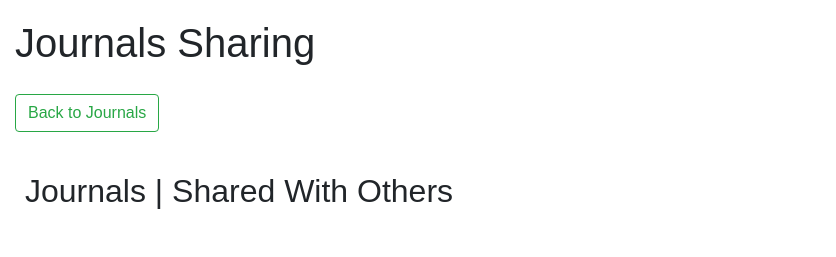
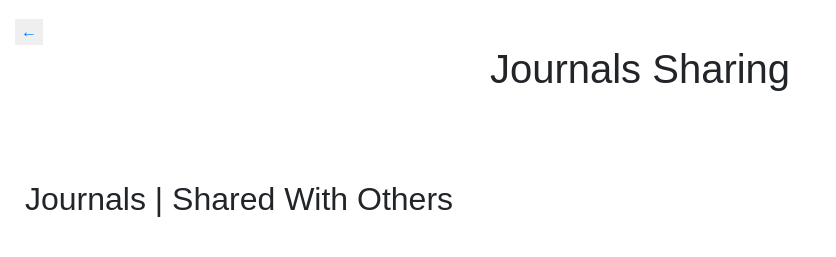
Before and after one commit to abdullahw1/Fitnest, a Python web app: template Fitnest Health Applic/app/myapp/templates/journals-sharing.html in a window 1280 px wide. Shown: the part 56-313 px from the top of the page, without its empty margins (0-836 px from the left). Run offline with Jinja, Linux system fonts and the light colour scheme; the template is opened without the code that fills it, so the values that code supplies are empty; some libraries are stand-ins or nearby versions.

Commit message:
Added back buttons to pages missing & css work
Some pages were missing a back button so added that. Changed some dashboard pictures so the labels were more visible.

```diff
--- a/Fitnest Health Applic/app/myapp/templates/dashboard.html
+++ b/Fitnest Health Applic/app/myapp/templates/dashboard.html
@@ -62,7 +62,7 @@
     }
 
     .myDashboard > li:nth-child(3) {
-      background-image: url("https://images.pexels.com/photos/903171/pexels-photo-903171.jpeg?auto=compress&cs=tinysrgb&w=1260&h=750&dpr=2");
+      background-image: url("https://content.active.com/Assets/Active.com+Content+Site+Digital+Assets/Fitness/580x350/Secrets+of+People+Who+Love+to+Work+Out/Secret+8.jpg");
     }
 
     .myDashboard > li:nth-child(4) {
@@ -70,7 +70,7 @@
     }
 
     .myDashboard > li:nth-child(5) {
-      background-image: url("https://i.pinimg.com/736x/bc/59/4a/bc594ad21fb300307b19dab9e29cfa28.jpg");
+      background-image: url("https://images.pexels.com/photos/1186851/pexels-photo-1186851.jpeg?auto=compress&cs=tinysrgb&w=1260&h=750&dpr=2");
     }
 
     .myDashboard > li:nth-child(6) {
--- a/Fitnest Health Applic/app/myapp/templates/import-journal.html
+++ b/Fitnest Health Applic/app/myapp/templates/import-journal.html
@@ -1,6 +1,6 @@
 {% extends "base.html" %}
 {% block content %}
-<h1>Import Journal</h1>
+<button style="border:none;border-radius:9x;"><a href="/journal">← </a></button>
+<h1><Center>Import Journal</Center></h1>
 {{ render_form(form, button_style="info", novalidate=True) }}
-<a class="btn btn-info mt-1" href="/journal">Back</a>
 {% endblock %}
--- a/Fitnest Health Applic/app/myapp/templates/journals-sharing.html
+++ b/Fitnest Health Applic/app/myapp/templates/journals-sharing.html
@@ -1,8 +1,8 @@
 {% extends "base.html" %}
 {% block content %}
-<h1>Journals Sharing</h1>
+<button style="border:none;border-radius:9x;"><a href="/journal">← </a></button>
+<h1><Center>Journals Sharing</Center></h1>
 <br>
-<a class="btn btn-outline-success" href="/journal">Back to Journals</a>
 <br>
 <h2>Journals | Shared With Others</h2>
 <p>
--- a/Fitnest Health Applic/app/myapp/templates/share-journals.html
+++ b/Fitnest Health Applic/app/myapp/templates/share-journals.html
@@ -1,6 +1,7 @@
 {% extends "base.html" %}
 {% block content %}
-<h1>Share Journals</h1>
+<button style="border:none;border-radius:9x;"><a href="/journal">← </a></button>
+<h1><Center>Share Journals</Center></h1>
 <br>
 <hr>
 <hr>
--- a/Fitnest Health Applic/app/myapp/templates/todo.html
+++ b/Fitnest Health Applic/app/myapp/templates/todo.html
@@ -34,6 +34,8 @@
 {% endblock %}
 
 {% block content %}
+ <button style="border:none;border-radius:9x;"><a href="/journal">← </a></button>
+
 <div class="container-fluid">
     <div class="row">
         <div class="col-12">
```
